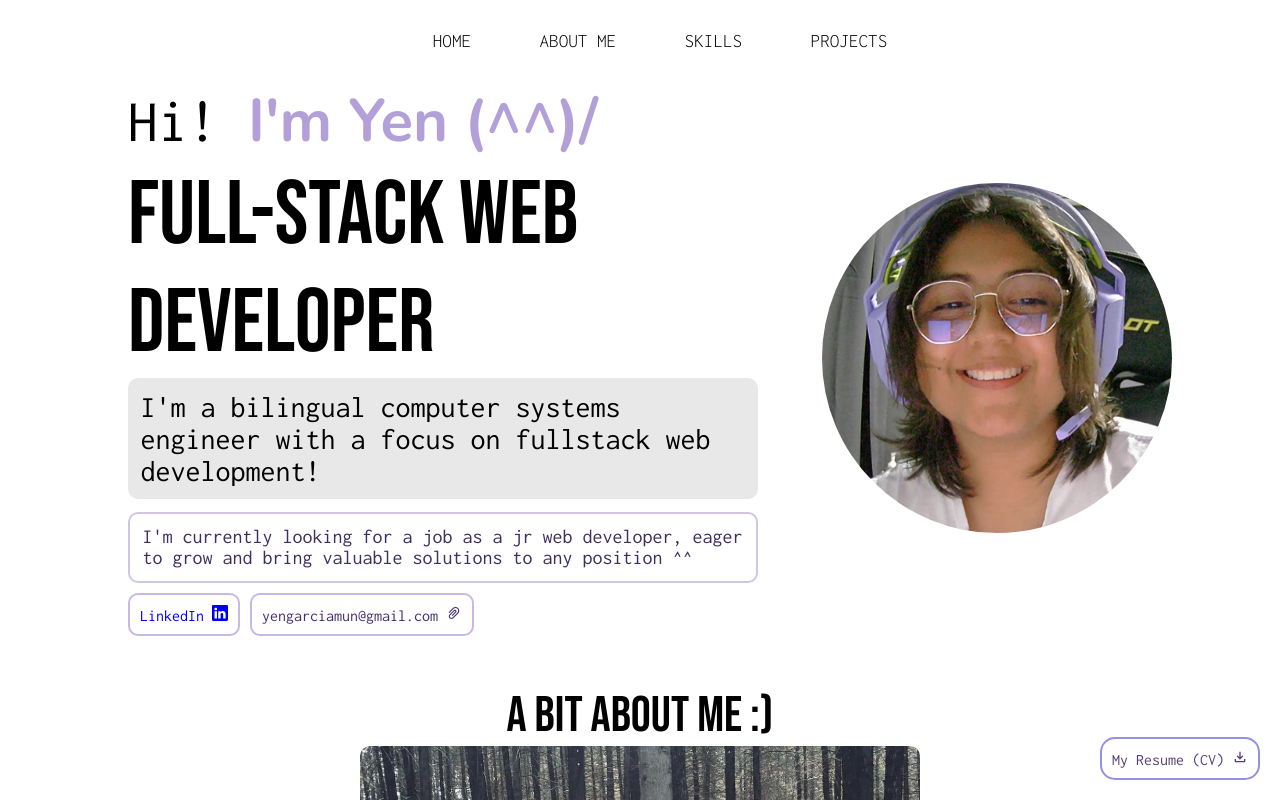
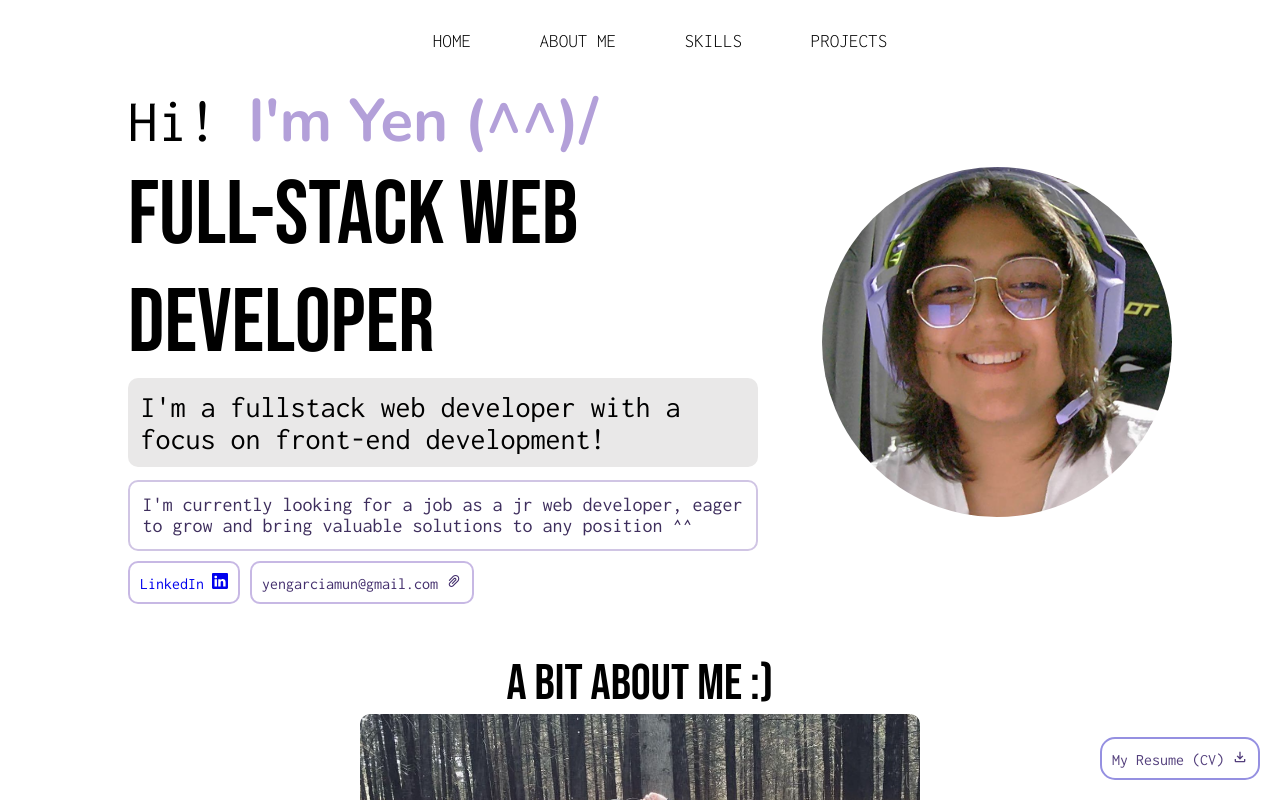
Before and after one commit to yenzuramen/my-portfolio, a React (Create React App) app: page / in a window 1280 px wide. Shown: the top 800 px of the page. Built offline with nearby package versions, Linux system fonts and the light colour scheme.

Commit message:
Changing intro text

```diff
--- a/src/components/Home.js
+++ b/src/components/Home.js
@@ -45,7 +45,7 @@ export const Home = () => {
             whileInView={{ opacity: 1, x: 0 }}
             transition={{ type: 'spring', stiffness: 40, delay: 0.3 }}
             className='presnt-text '>
-            I'm a bilingual computer systems engineer with a focus on fullstack web development!
+            I'm a fullstack web developer with a focus on front-end development!
           </motion.div>
 
           <motion.div
```
